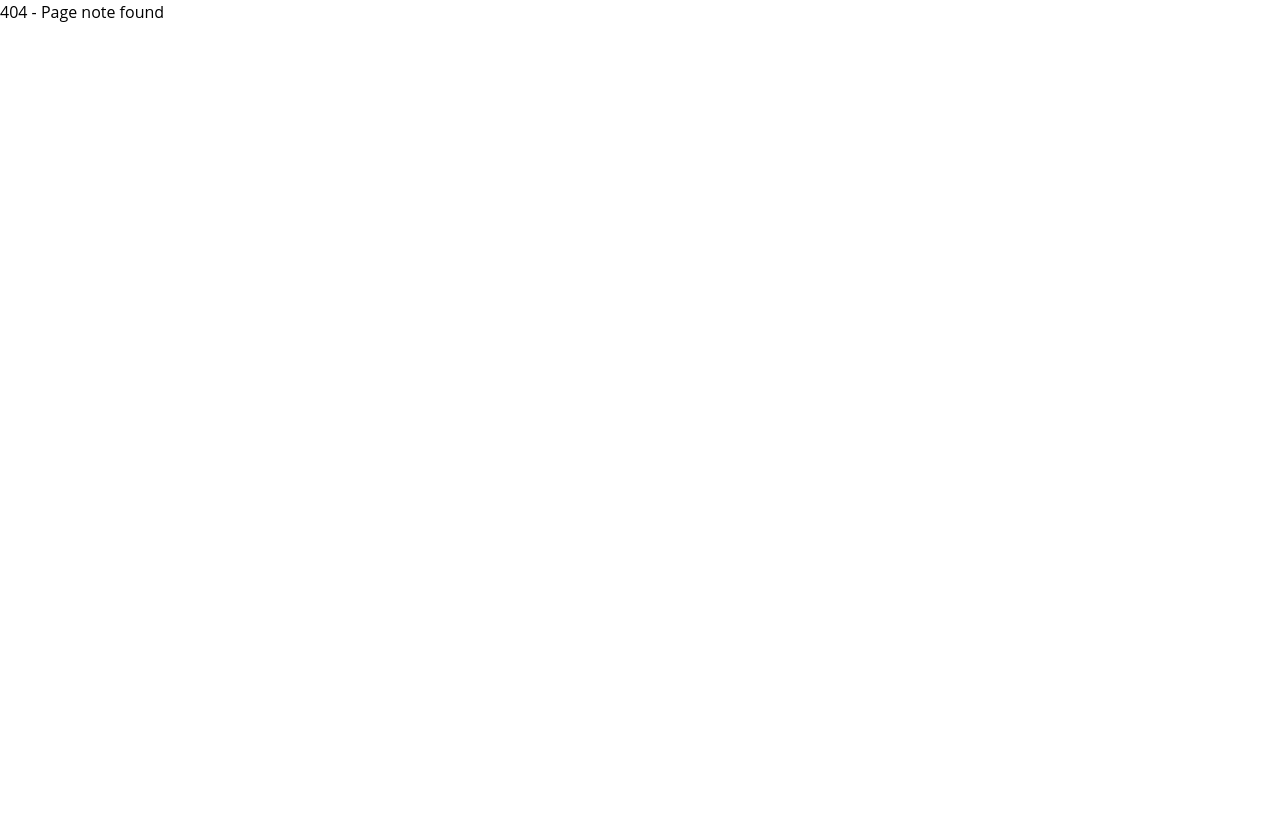
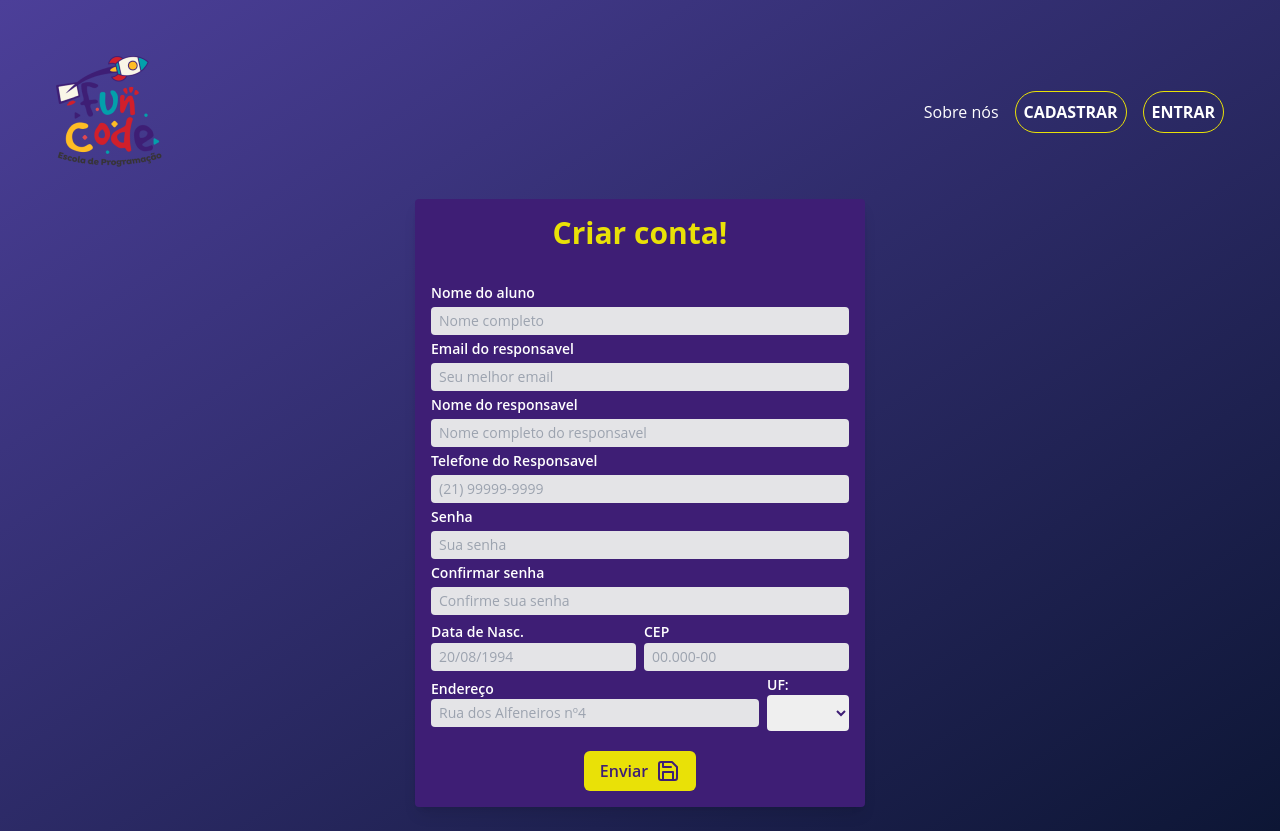
Before and after one commit to Rayan-Aguiar/FunCode_tcc, a React (Vite) app: page /signup in a window 1280 px wide. Before the commit this address had no page. Before the commit the page ends 800 px from the top, so only its background shows below. Built offline with nearby package versions, Linux system fonts and the light colour scheme.

Commit message:
add page signup

```diff
--- /dev/null
+++ b/src/home/SignUp/index.tsx
@@ -0,0 +1,163 @@
+import Button from "../../student/components/Button";
+import Header from "../header";
+
+const estados = {
+  "": "",
+  AC: "Acre",
+  AL: "Alagoas",
+  AM: "Amazonas",
+  AP: "Amapá",
+  BA: "Bahia",
+  CE: "Ceará",
+  DF: "Distrito Federal",
+  ES: "Espírito Santo",
+  GO: "Goiás",
+  MA: "Maranhão",
+  MG: "Minas Gerais",
+  MS: "Mato Grosso do Sul",
+  MT: "Mato Grosso",
+  PA: "Pará",
+  PB: "Paraíba",
+  PE: "Pernambuco",
+  PI: "Piauí",
+  PR: "Paraná",
+  RJ: "Rio de Janeiro",
+  RN: "Rio Grande do Norte",
+  RO: "Rondônia",
+  RR: "Roraima",
+  RS: "Rio Grande do Sul",
+  SC: "Santa Catarina",
+  SE: "Sergipe",
+  SP: "São Paulo",
+  TO: "Tocantins",
+};
+
+export default function signUp() {
+  return (
+    <div className="w-screen  h-full bg-gradient-to-br from-[#4C3F99] to-[#0D1635] p-6">
+      <Header />
+      <div className="w-full h-fit  flex justify-center items-center">
+        <div className="bg-roxo w-[450px] h-fit rounded shadow-lg flex flex-col items-center p-4">
+          <h1 className="text-limeyellow text-3xl font-bold">Criar conta!</h1>
+          <form action="POST" className="w-full">
+            <div className="flex flex-col w-full mt-8 gap-1 ">
+              <label htmlFor="" className="text-white font-semibold text-sm">
+                Nome do aluno
+              </label>
+              <input
+                type="text"
+                placeholder="Nome completo"
+                className="w-full px-2 py-1 rounded text-roxo outline-none block bg-zinc-200 text-sm"
+              />
+
+              <label htmlFor="" className="text-white font-semibold text-sm">
+                Email do responsavel
+              </label>
+              <input
+                type="email"
+                placeholder="Seu melhor email"
+                className="w-full px-2 py-1 rounded text-roxo outline-none block bg-zinc-200 text-sm"
+              />
+
+              <label htmlFor="" className="text-white font-semibold text-sm">
+                Nome do responsavel
+              </label>
+              <input
+                type="text"
+                placeholder="Nome completo do responsavel"
+                className="w-full px-2 py-1 rounded text-roxo outline-none block bg-zinc-200 text-sm"
+              />
+
+              <label htmlFor="" className="text-white font-semibold text-sm">
+                Telefone do Responsavel
+              </label>
+              <input
+                type="number"
+                placeholder="(21) 99999-9999"
+                className="w-full px-2 py-1 rounded text-roxo outline-none block bg-zinc-200 text-sm"
+              />
+
+              <label htmlFor="" className="text-white font-semibold text-sm">
+                Senha
+              </label>
+              <input
+                type="password"
+                placeholder="Sua senha "
+                className="w-full px-2 py-1 rounded text-roxo outline-none block bg-zinc-200 text-sm"
+              />
+              <label htmlFor="" className="text-white font-semibold text-sm">
+                Confirmar senha
+              </label>
+              <input
+                type="password"
+                placeholder="Confirme sua senha "
+                className="w-full px-2 py-1 rounded text-roxo outline-none block bg-zinc-200 text-sm"
+              />
+
+              <div className="flex md:flex-row flex-col w-full gap-2">
+                <div className="w-full ">
+                  <label
+                    htmlFor=""
+                    className="text-white font-semibold text-sm"
+                  >
+                    Data de Nasc.
+                  </label>
+                  <input
+                    type="text"
+                    placeholder="20/08/1994 "
+                    className="w-full px-2 py-1 rounded text-roxo outline-none block bg-zinc-200 text-sm"
+                  />
+                </div>
+                <div className="w-full ">
+                  <label
+                    htmlFor=""
+                    className="text-white font-semibold text-sm"
+                  >
+                    CEP
+                  </label>
+                  <input
+                    type="number"
+                    placeholder="00.000-00 "
+                    className="w-full px-2 py-1 rounded text-roxo outline-none block bg-zinc-200 text-sm"
+                  />
+                </div>
+              </div>
+
+              <div className="flex md:flex-row flex-col items-center gap-2">
+                <div className="flex flex-col w-4/5">
+                  <label
+                    htmlFor=""
+                    className="text-white font-semibold text-sm"
+                  >
+                    Endereço
+                  </label>
+                  <input
+                    type="text"
+                    placeholder="Rua dos Alfeneiros nº4 "
+                    className="w-full px-2 py-1 rounded text-roxo outline-none block bg-zinc-200 text-sm"
+                  />
+                </div>
+                <div className="flex flex-col w-1/5">
+                  <label className="text-white font-semibold text-sm">UF:</label>
+                  <select name="UF" className="px-2 py-1.5 text-roxo rounded">
+                    {Object.entries(estados).map(([uf]) => (
+                      <option key={uf} value={uf}>
+                        {uf}
+                      </option>
+                    ))}
+                  </select>
+                </div>
+              </div>
+            <div className="w-full  flex justify-center items-center">
+              <Button
+                value="Enviar"
+              />
+
+            </div>
+            </div>
+          </form>
+        </div>
+      </div>
+    </div>
+  );
+}
--- a/src/home/about/index.tsx
+++ b/src/home/about/index.tsx
@@ -2,7 +2,7 @@ import Kid2 from "../../assets/kid2.png";
 
 export default function About() {
   return (
-    <div className="flex flex-col justify-center items-center text-white mt-12">
+    <div className="flex flex-col justify-center items-center text-white mt-12" id="about">
       <h2 className="font-bold text-4xl text-limeyellow">Sobre nós</h2>
       <div className="w-20 h-1 bg-limeyellow rounded-full"></div>
 
--- a/src/home/firstpage/index.tsx
+++ b/src/home/firstpage/index.tsx
@@ -1,20 +1,25 @@
-import Kid1 from '../../assets/kid 1.png'
+import Kid1 from "../../assets/kid 1.png";
 
-export default function FirstPage(){
-    return(
-        <div className="mt-8 flex justify-between items-center w-100%">
-            <div className='text-white flex flex-col gap-8 ml-10'>
-                <div className='w-96'>
-                    <h1 className='text-5xl font-bold'>Muito prazer, nós somos a</h1>
-                    <h1 className='text-limeyellow text-5xl font-bold'>FunCode</h1>
-                </div>
-                <p className='font-extralight w-96'>Inicie a Jornada Tecnológica de seu Filho(a) Hoje Mesmo: Construa o Futuro!</p>
-                <button className='bg-limeyellow p-2 rounded-full text-roxo w-60'>Saiba mais!</button>
-            </div>
+export default function FirstPage() {
+  return (
+    <div className="mt-8 flex justify-between items-center w-100%">
+      <div className="text-white flex flex-col gap-8 ml-10">
+        <div className="w-96">
+          <h1 className="text-5xl font-bold">Muito prazer, nós somos a</h1>
+          <h1 className="text-limeyellow text-5xl font-bold">FunCode</h1>
+        </div>
+        <p className="font-extralight w-96">
+          Inicie a Jornada Tecnológica de seu Filho(a) Hoje Mesmo: Construa o
+          Futuro!
+        </p>
+        <button className="bg-limeyellow p-2 rounded-full text-roxo w-60">
+          Saiba mais!
+        </button>
+      </div>
 
-            <div className='md:block hidden'>
-                <img src={Kid1} alt="Imagem Criança" className='w-96 '/>
-            </div>
-        </div>
-    )
+      <div className="md:block hidden">
+        <img src={Kid1} alt="Imagem Criança" className="w-[550px] " />
+      </div>
+    </div>
+  );
 }
--- a/src/home/header/index.tsx
+++ b/src/home/header/index.tsx
@@ -1,20 +1,24 @@
 import { Link } from "react-router-dom";
-import Logo from "../../assets/logo.png"
+import Logo from "../../assets/logo.png";
 
-export default function Header(){
-    return(
+export default function Header() {
+  return (
     <div className="flex justify-between items-center p-8">
       <div>
+        <Link to="/">
             <img src={Logo} alt="Logo FunCode" />
+        </Link>
       </div>
       <div className="flex text-white">
-                <ul className="flex gap-12 items-center">
-                    <li className="hover:font-bold duration-150 cursor-pointer"><Link to="/"/>Home</li>
-                    <li className="hover:font-bold duration-150 cursor-pointer"><Link to="/about"/>Sobre nós</li>
-                    <li className="font-bold hover:bg-limeyellow hover:text-roxo duration-150 cursor-pointer uppercase border border-limeyellow p-2 rounded-full"><Link to="/signIn"/>Cadastrar</li>
-                    <li className="font-bold hover:bg-limeyellow hover:text-roxo duration-150 cursor-pointer uppercase border border-limeyellow p-2 rounded-full"><Link to="/signIn"/>Entrar</li>
+        <ul className="flex gap-4 items-center">
+          <li className="hover:font-bold duration-150 cursor-pointer">
+            <a href="#about">Sobre nós</a></li>
+          <li className="font-bold hover:bg-limeyellow hover:text-roxo duration-150 cursor-pointer uppercase border border-limeyellow p-2 rounded-full">
+            <Link to="/signup">Cadastrar</Link></li>
+          <li className="font-bold hover:bg-limeyellow hover:text-roxo duration-150 cursor-pointer uppercase border border-limeyellow p-2 rounded-full">
+            <Link to="../students">Entrar</Link></li>
         </ul>
       </div>
     </div>
-    )
+  );
 }
--- a/src/router.tsx
+++ b/src/router.tsx
@@ -10,12 +10,15 @@ import StudentsHome from "./student/home";
 import StudentsClasses from "./student/classes";
 import EditPerfil from "./student/edit";
 import StudentsSuport from "./student/suport";
+import SignUp from "./home/SignUp";
 
 export default function Router(){
     return(
         <BrowserRouter>
             <Routes>
                 <Route path="/" element={<Home />}/>
+                <Route path="/signup" element={<SignUp />}/>
+
                 <Route path="/admin" element={<SignIn />}/>
                 <Route path="/admin/dashboard" element={<Dashboard />} />
                 <Route path="/admin/students" element={<Students />} />
```
Lines whose indentation alone changed are shown as unchanged.
